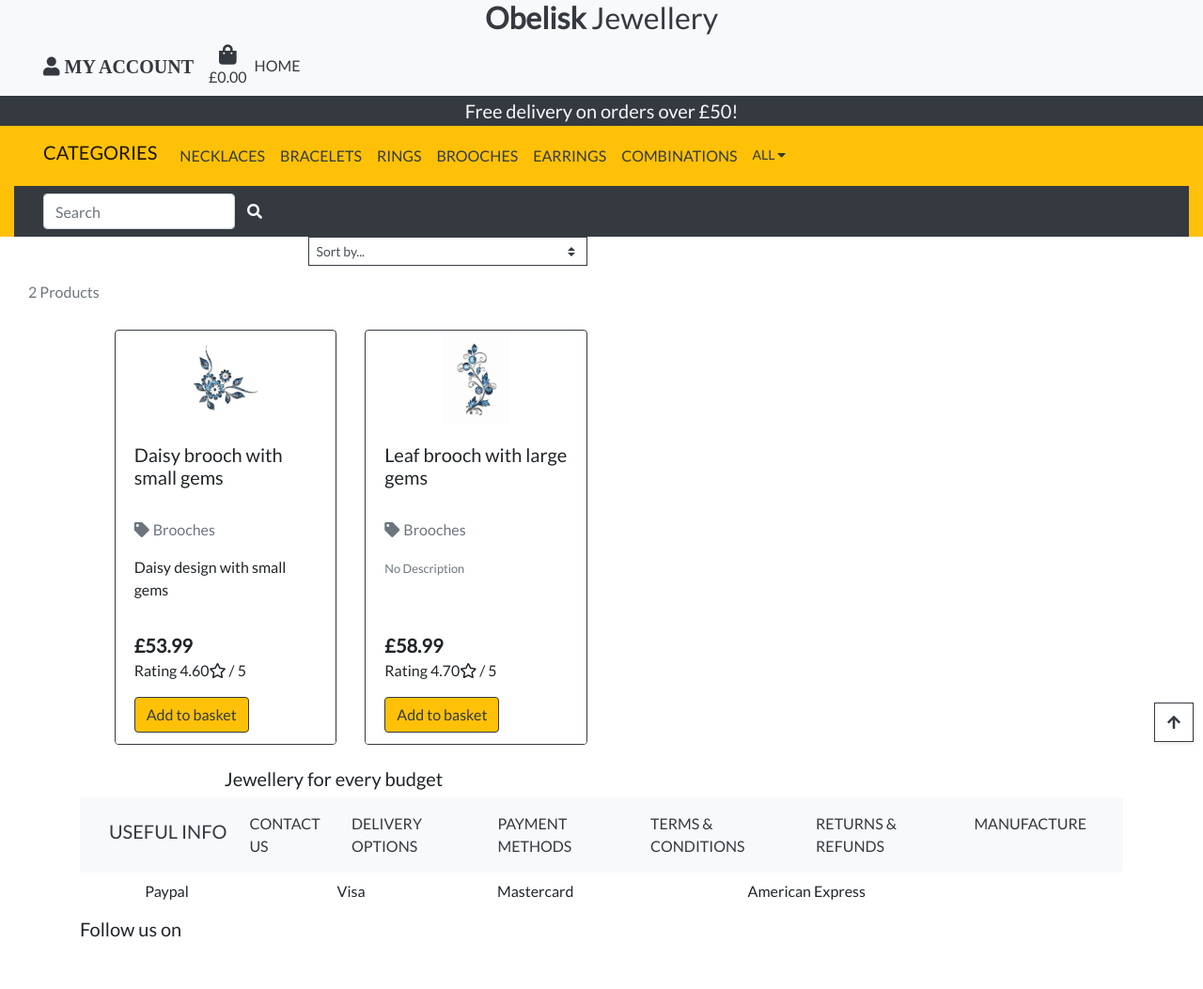
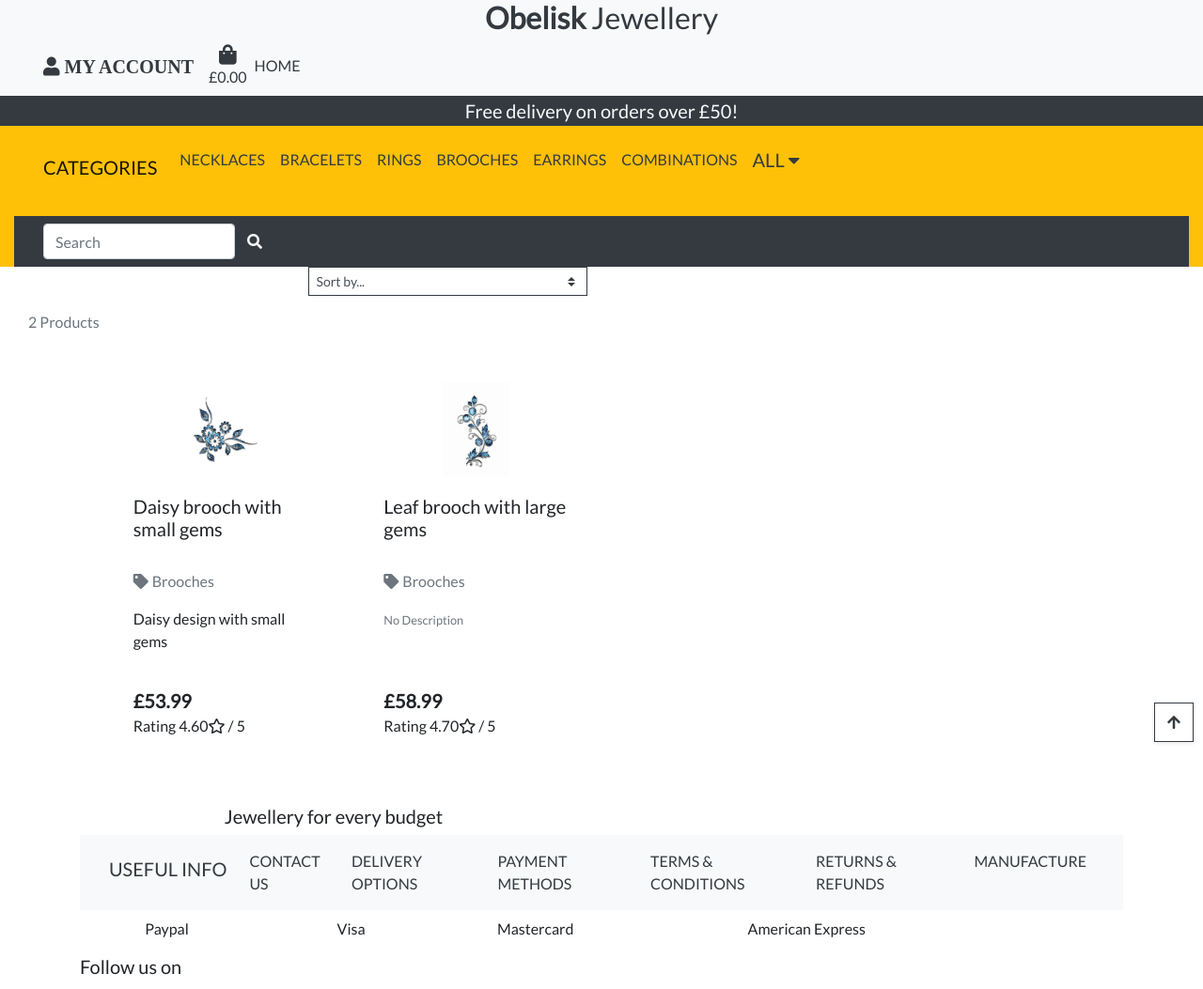
Before and after one commit to sanson0/obelisk_jewellery, a Django app: page /products/ in a window 1280 px wide. Shown: the top 1053 px of the page at 94% size. Run offline with Django 3.2, Linux system fonts and the light colour scheme; data comes from the database, SQL or seed files in the repository; some libraries are stand-ins or nearby versions.

Commit message:
Changes to styles

```diff
--- a/products/templates/products/products.html
+++ b/products/templates/products/products.html
@@ -47,8 +47,8 @@
             <div class="row">
 
                 {% for product in products %}
-                <div class="col-sm-6 col-md-6 col-lg-4 col-xl-3 mb-1">
-                    <div class="card h-85 border-dark">
+                <div class="col-sm-6 col-md-6 col-lg-4 col-xl-3 mb-4 mt-4">
+                    <div class="card h-100 border-0 mb-1">
                         {% if product.image %}
                         <div class="card-img-top d-flex justify-content-center">
                             <a href="{% url 'product_detail' product.id %}">
@@ -92,8 +92,6 @@
                                     {% else %}
                                     <small class="text-muted">No Rating</small>
                                     {% endif %}
-                                    <a href="#" class="btn btn-primary bg-warning text-dark border-dark">Add to basket
-                                    </a>
                                 </div>
                             </div>
                         </div>
--- a/static/css/base.css
+++ b/static/css/base.css
@@ -16,8 +16,12 @@ body {
   /* Dropdown Button */
 .dropbtn {
   padding: 0px;
-  font-size: 14px;
+  font-size: 20px;
   border: none;
+}
+
+.droptn a {
+  padding-top: 40px;
 }
 
 /* The container <div> - needed to position the dropdown content */
--- a/templates/base.html
+++ b/templates/base.html
@@ -112,7 +112,7 @@
         <!--Second navbar containing categories of necklaces, bracelets, rings, brooches, earrings, combinations and sale-->
         <nav class="navbar navbar-expand-lg navbar-light bg-warning">
           <div class="container-fluid">
-            <h6 class="navbar-brand text-uppercase">Categories</h6>
+            <h6 class="navbar-brand text-uppercase nav-item">Categories</h6>
             <button class="navbar-toggler" type="button" data-bs-toggle="collapse" data-bs-target="#navbarNavDropdown"
               aria-controls="navbarNavDropdown" aria-expanded="false" aria-label="Toggle navigation">
               <span class="navbar-toggler-icon"></span>
@@ -120,34 +120,34 @@
             <div class="collapse navbar-collapse" id="navbarNavDropdown">
               <ul class="navbar-nav">
                 <li class="nav-item">
-                  <a class="nav-link text-uppercase text-dark" aria-current="page"
+                  <a class="nav-link text-uppercase text-dark pt-3" aria-current="page"
                     href="{% url 'products' %}?category=necklaces">Necklaces</a>
                 </li>
                 <li class="nav-item">
-                  <a class="nav-link text-uppercase text-dark" aria-current="page"
+                  <a class="nav-link text-uppercase text-dark pt-3" aria-current="page"
                     href="{% url 'products' %}?category=bracelets">Bracelets</a>
                 </li>
                 <li class="nav-item">
-                  <a class="nav-link text-uppercase text-dark" aria-current="page"
+                  <a class="nav-link text-uppercase text-dark pt-3" aria-current="page"
                     href="{% url 'products' %}?category=rings">Rings</a>
                 </li>
                 <li class="nav-item">
-                  <a class="nav-link text-uppercase text-dark" aria-current="page"
+                  <a class="nav-link text-uppercase text-dark pt-3" aria-current="page"
                     href="{% url 'products' %}?category=brooches">Brooches</a>
                 </li>
                 <li class="nav-item">
-                  <a class="nav-link text-uppercase text-dark" aria-current="page"
+                  <a class="nav-link text-uppercase text-dark pt-3" aria-current="page"
                     href="{% url 'products' %}?category=earrings">Earrings</a>
                 </li>
                 <li class="nav-item">
-                  <a class="nav-link text-uppercase text-dark" aria-current="page"
+                  <a class="nav-link text-uppercase text-dark pt-3" aria-current="page"
                     href="{% url 'products' %}?category=combinations">Combinations</a>
                 </li>
                 <li class="nav-item">
                   <div class="dropdown">
-                    <button class="dropbtn"><a class="nav-link bg-warning text-uppercase text-dark"
-                        href="{% url 'products' %}?category=necklaces,bracelets,rings,brooches,earrings,combinations">All
-                        <i class="fas fa-caret-down"></i></button></a>
+                    <button class="dropbtn"><a class="nav-link bg-warning text-uppercase text-dark pt-3"
+                        href="{% url 'products' %}?category=necklaces,bracelets,rings,brooches,earrings,combinations"><h5>All <i class="fas fa-caret-down"></i></h5></button>
+                        </a>
                     <div class="dropdown-content">
                       <a href="{% url 'products' %}?sort=price&direction=asc">Sort by price</a>
                       <a href="{% url 'products' %}?sort=rating&direction=desc">Sort by rating</a>
```
